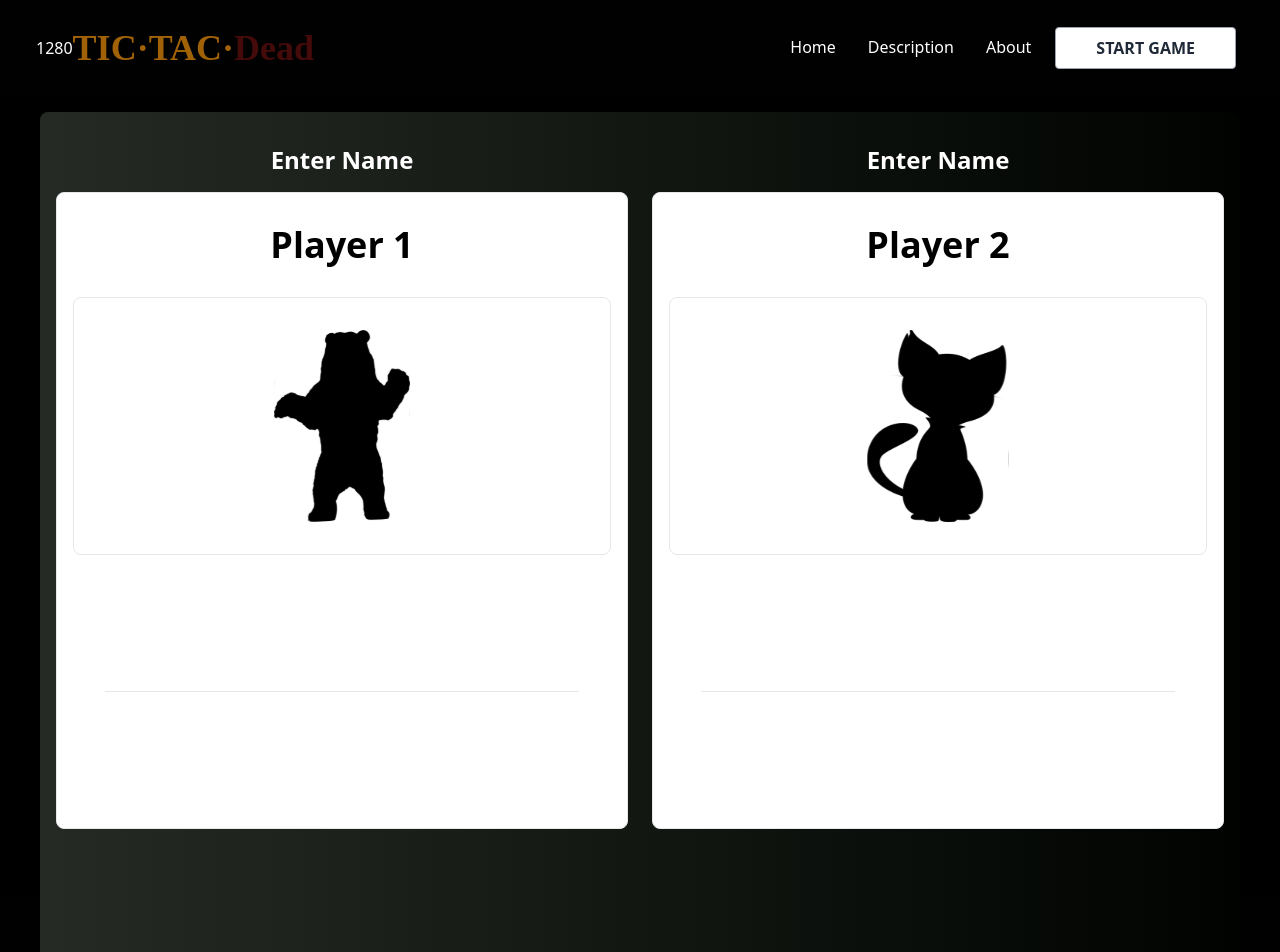
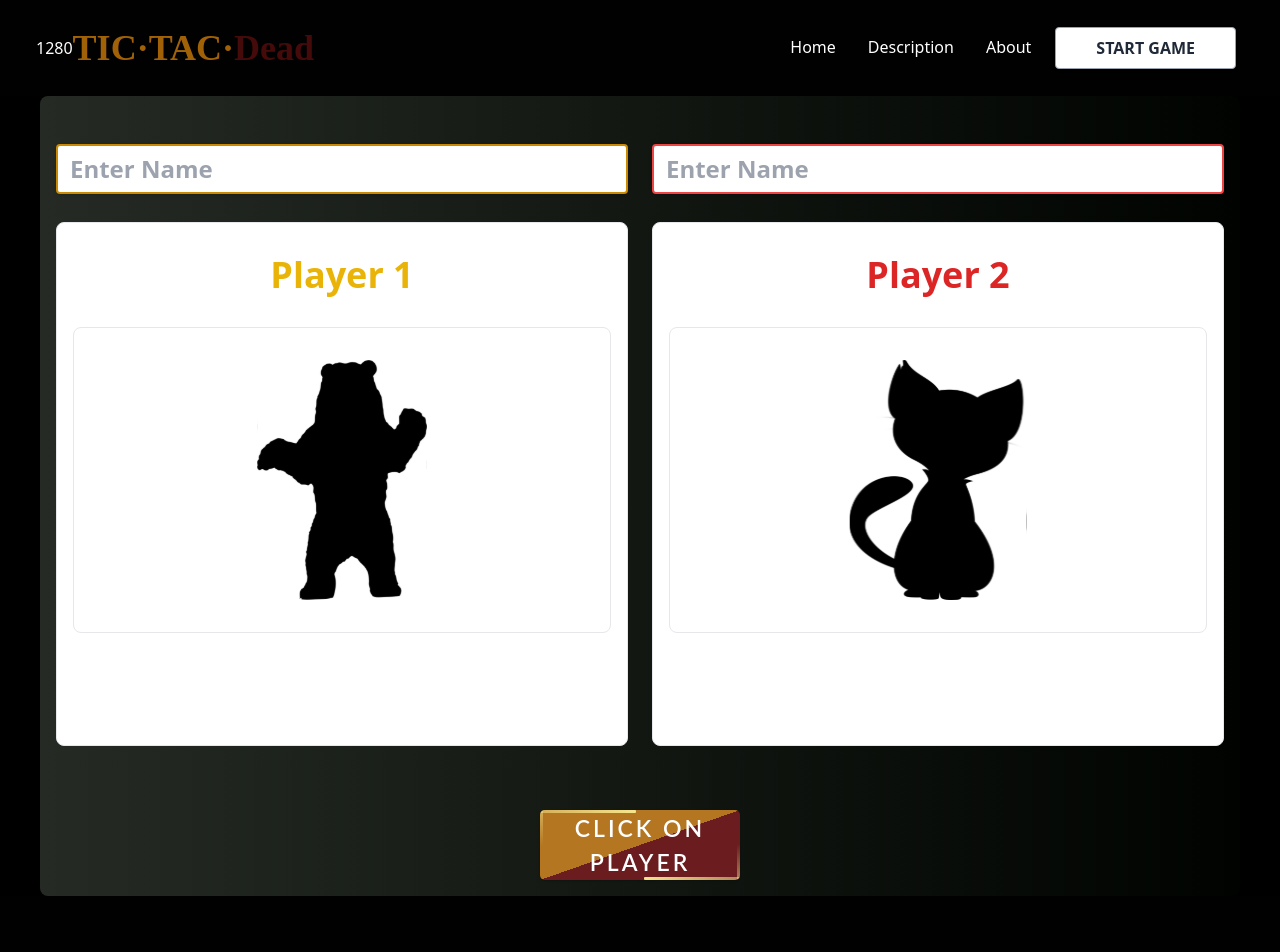
Before and after one commit to vollud19/tictacdead_frontendnext, a Next.js app: page /playerselect in a window 1280 px wide. Shown: the top 952 px of the page. After the commit the page ends 896 px from the top, so only its background shows below. Built offline with nearby package versions, Linux system fonts and the light colour scheme; a web font is replaced by a local one.

Commit message:
Finished Select Player

```diff
--- a/src/app/playerselect/page.tsx
+++ b/src/app/playerselect/page.tsx
@@ -1,46 +1,86 @@
 "use client"
-import React from 'react'
+import React, {useRef, useState} from 'react'
 import Navbar from "@/components/ui/Navbar";
+import {Button} from "@chakra-ui/react";
+import styles from "@/app/styles/Home.module.css";
+import {router} from "next/client";
+import {useRouter} from "next/navigation";
 
 const Page = () => {
+
+    const router = useRouter();
+    const [username1, setUsername1] = useState('Player 1');
+    const [username2, setUsername2] = useState('Player 2');
+
+    const playerName1 = useRef();
+
+    const handleChange1 = (event) => {
+        setUsername1(event.target.value);
+    }
+
+    const handleChange2 = (event) => {
+        setUsername2(event.target.value);
+    }
+
+    const handleClick = () => {
+        router.push('/playgame')
+        localStorage.setItem('playerName1', username1);
+        localStorage.setItem('playerName2', username2);
+    }
+
     return (
         <>
             <Navbar></Navbar>
             <div id="about" className='w-full h-screen px-4 bg-black'>
-                <div className='max-w-[1200px] h-screen mx-auto grid md:grid-cols-1 text-center '>
+                <div className='max-w-[1200px] h-screen mx-auto grid md:grid-cols-1 text-center'>
+                    <div className="w-full bg-gray-100 shadow-amber-100 flex flex-col  rounded-lg text-white
+                        duration-200 bg-gradient-to-r from-[#252B24] to-[#000300]">
                         <div
                             className='grid md:grid-cols-2 w-full bg-gray-100 shadow-amber-100 flex flex-col p-4 my-4 rounded-lg text-white
                         duration-200 bg-gradient-to-r from-[#252B24] to-[#000300] gap-6'>
-                        <div className='text-2xl font-bold py-4 text-[#000000] text-white'><h3>Enter Name</h3>
+                            <div className='text-2xl font-bold py-4 text-[#000000]  text-yellow-500 hover:text-white'>
+                                <input
+                                    className="shadow appearance-none border border-yellow-600 border-2 rounded w-full py-2 px-3 text-gray-700 mb-3 leading-tight focus:outline-none focus:shadow-outline"
+                                    id="username1" onChange={handleChange1} type="text" placeholder="Enter Name"/>
+                                <div onClick={() => handleClick()}
+                                    className='w-full bg-gray-200 shadow-amber-100 flex flex-col p-4 my-4 rounded-lg text-white border bg-white duration-200 hover:scale-105'>
+                                    <h3 className='text-4xl font-bold text-center py-4 text-yellow-500'>Player 1</h3>
                                     <div
                                         className='w-full bg-gray-200 shadow-amber-100 flex flex-col p-4 my-4 rounded-lg text-white border bg-white duration-200'>
-                                <h3 className='text-4xl font-bold text-center py-4 text-[#000000]'>Player 1</h3>
-                                <div className='w-full bg-gray-200 shadow-amber-100 flex flex-col p-4 my-4 rounded-lg text-white border bg-white duration-200'>
-                                    <img className='h-48 w-96 mx-auto my-4' src='/bearselect.svg' alt='/'/>
+                                        <img className='h-60 w-96 mx-auto my-4' src='/bearselect.svg' alt='/'/>
                                     </div>
                                     <p className='text-center text-2xl font-medium text-[#000000]'></p>
                                     <div className='py-10 text-[#000000] text-center font-medium'>
-                                    <p className='py-10 border-b mx-8'></p>
-                                    <p className='py-10'></p>
+
                                     </div>
                                 </div>
                             </div>
-                        <div className='text-2xl font-bold py-4 text-[#000000] text-white'><h3>Enter Name</h3>
+                            <div className='text-2xl font-bold py-4 text-red-600 hover:text-white'>
+                                <input
+                                    className="shadow appearance-none border-2  border-red-500 rounded w-full py-2 px-3 text-gray-700 mb-3 leading-tight focus:outline-none focus:shadow-outline"
+                                    id="username2" type="text" onChange={handleChange2} placeholder="Enter Name"
+                                    />
+                                <div onClick={() => handleClick()}
+                                    className='w-full bg-gray-200 shadow-amber-100 flex flex-col p-4 my-4 rounded-lg text-white border bg-white duration-200 hover:scale-105'>
+                                    <h3 className='text-4xl font-bold text-center py-4 text-red-600'>Player 2</h3>
                                     <div
                                         className='w-full bg-gray-200 shadow-amber-100 flex flex-col p-4 my-4 rounded-lg text-white border bg-white duration-200'>
-                                <h3 className='text-4xl font-bold text-center py-4 text-[#000000]'>Player 2</h3>
-                                <div className='w-full bg-gray-200 shadow-amber-100 flex flex-col p-4 my-4 rounded-lg text-white border bg-white duration-200'>
-                                    <img className='h-48 w-96 mx-auto my-4' src='/catselect.svg' alt='/'/>
+                                        <img className='h-60 w-96 mx-auto my-4' src='/catselect.svg' alt='/'/>
                                     </div>
                                     <p className='text-center text-2xl font-medium text-[#000000]'></p>
                                     <div className='py-10 text-[#000000] text-center font-medium'>
-                                    <p className='py-10 border-b mx-8'></p>
-                                    <p className='py-10'></p>
                                     </div>
                                 </div>
                             </div>
-                        <div className='py-10 text-[#000000] text-center font-medium'>
-                            <p className='py-10'></p>
+                        </div>
+                        <div className='rounded-md font-medium'>
+                            <button className={styles.button}>
+                                CLICK ON PLAYER
+                                <span></span>
+                                <span></span>
+                                <span></span>
+                                <span></span>
+                            </button>
                         </div>
                     </div>
                 </div>
--- a/src/app/playgame/page.tsx
+++ b/src/app/playgame/page.tsx
@@ -1,15 +1,22 @@
 "use client"
 import React from 'react'
-import styles from "@/app/styles/Home.module.css";
 import Link from "next/link";
 import Navbar from '../../components/ui/Navbar'
+import styles from '../../app/styles/Game.module.css'
 
 export default function PlayGame() {
+    let playerName1 = localStorage.getItem('playerName1');
+    let playerName2 = localStorage.getItem('playerName2');
+
     return (
         <>
             <Navbar></Navbar>
-            <div className='flex justify-between items-center h-24 max-w-[1240px] mx-auto px-4 text-white'>
-                <h1>Coming soon...</h1>
+            <div className='text-white background-img'>
+                <h1 className="text-white">{playerName1}</h1>
+                <h1 className="text-white">{playerName2}</h1>
+                <div className='flex justify-between items-center h-24 max-w-[1240px] mx-auto px-4 text-white'>
+
+                </div>
             </div>
         </>
     );
--- a/src/app/styles/globals.css
+++ b/src/app/styles/globals.css
@@ -17,6 +17,10 @@ html {
     background-image: url("https://images.unsplash.com/photo-1627756163860-1ee7ffa59663?ixlib=rb-4.0.3&ixid=MnwxMjA3fDB8MHxwaG90by1wYWdlfHx8fGVufDB8fHx8&auto=format&fit=crop&w=1472&q=80");
     background-repeat: no-repeat;
     background-size: cover;
+}
+
+.gameBackground {
+
 }
 
 .cat-image {
```
Lines whose indentation alone changed are shown as unchanged.
